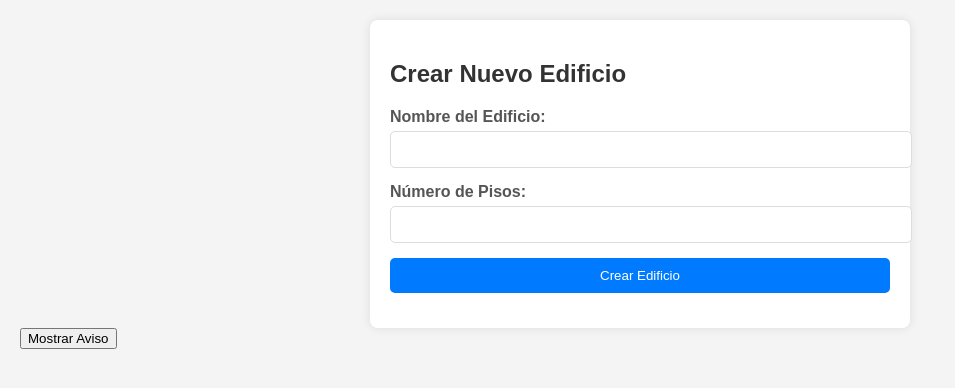
After one commit to Ghost14643/lockerDuoc, a Flask app: page /crear_edificio in a window 1280 px wide. The commit adds this page. Shown: the top 388 px of the page, without its empty margins (0-955 px from the left). Run offline with Flask 3, Linux system fonts and the light colour scheme.

Commit message:
Crear Edificio || piso incluido

```diff
--- a/app.py
+++ b/app.py
@@ -15,6 +15,13 @@ app.secret_key = 'claveMaestra'
 def page_not_found(e):
     return render_template("404.html"), 404
 
+
+
+@app.route('/crear_edificio')
+def crearEdificio():
+    return render_template('crear_edificio.html')
+
+
 @app.route('/login')
 def login():
     return render_template('login.html')
@@ -25,12 +32,16 @@ app.register_blueprint(rutasForm.formLogin_bp)
 # Ruta para cerrar sesión
 app.register_blueprint(rutasForm.logout_bp)
 
+# Ruta para crear el edificio
+app.register_blueprint(rutasForm.creaEdificio_bp)
+
 @app.route('/usuario-reserva')
 def usuarioReserva():
     return render_template('usuario-reserva.html')
 
+
+
 #metodos para filtrar  en busqueda
-import os
 
 @app.route('/')
 def index():
@@ -39,7 +50,6 @@ def index():
     print(session['logged_in'], session['user_id'], session['email'])
 
     # Verificar la estructura de la carpeta 'templates'
-    print("Archivos en la carpeta 'templates':", os.listdir('templates'))
 
     # El resto de tu código sigue igual...
     # Recibir filtros desde el formulario
--- a/python/user.py
+++ b/python/user.py
@@ -7,11 +7,11 @@ CORS(app)  # Habilitar CORS
 app.secret_key = 'claveMaestra'
 
 
+@app.route('/crear_edificio')
+def crearEdificio():
+    return render_template('crear_edificio.html')
 
 
-@app.route('/login')
-def login():
-    return render_template('login.html')
 
 # Ruta para el formulario de login
 @app.route('/formLogin', methods=['POST'])
--- a/static/css/styles.css
+++ b/static/css/styles.css
@@ -121,3 +121,48 @@ h1 {
     text-align: center; /* Centrar el texto del título */
     margin: 0; /* Eliminar margen del h1 */
 }
+
+/*crear-edificio*/
+body {
+    font-family: Arial, sans-serif;
+    background-color: #f4f4f4;
+    margin: 0;
+    padding: 20px;
+}
+.form-container {
+    max-width: 500px;
+    margin: 0 auto;
+    background: #fff;
+    padding: 20px;
+    border-radius: 8px;
+    box-shadow: 0 0 10px rgba(0, 0, 0, 0.1);
+}
+.form-container h2 {
+    margin-bottom: 20px;
+    color: #333;
+}
+.form-group {
+    margin-bottom: 15px;
+}
+.form-group label {
+    display: block;
+    margin-bottom: 5px;
+    color: #555;
+}
+.form-group input,
+.form-group select,
+.form-group textarea {
+    width: 100%;
+    padding: 10px;
+    border: 1px solid #ddd;
+    border-radius: 5px;
+}
+.form-group input[type="submit"] {
+    background: #007bff;
+    color: white;
+    border: none;
+    cursor: pointer;
+}
+.form-group input[type="submit"]:hover {
+    background: #0056b3;
+}
--- /dev/null
+++ b/templates/crear_edificio.html
@@ -0,0 +1,32 @@
+<!DOCTYPE html>
+<html lang="es">
+<head>
+    <meta charset="UTF-8">
+    <meta name="viewport" content="width=device-width, initial-scale=1.0">
+    <title>Crear Nuevo Edificio</title>
+    <link rel="icon" href="{{ url_for('static', filename='img/LockersDuoc.png') }}" type="image/x-icon">
+    <link rel="stylesheet" href="{{ url_for('static', filename='css/styles.css') }}">
+
+</head>
+<body>
+    <div class="form-container">
+        <h2>Crear Nuevo Edificio</h2>
+        <form action="/creaEdificio" method="POST">
+            <div class="form-group">
+                <label for="nombre">Nombre del Edificio:</label>
+                <input type="text" id="nombre" name="nombre" required>
+            </div>
+            <div class="form-group">
+                <label for="numero_pisos">Número de Pisos:</label>
+                <input type="number" id="numero_pisos" name="numero_pisos" required>
+            </div>
+
+            <div class="form-group">
+                <input type="submit" value="Crear Edificio">
+
+            </div>
+        </form>
+    </div>
+    <button onclick="mostrarAviso()">Mostrar Aviso</button>
+</body>
+</html>
```
Also changed, not shown: BDD/script_lockers.sql (+28 -0 lines), python/rutasForm.py (+16 -0 lines), templates/agregar_piso.html (added, +40 -0 lines), python/independ.py (line endings or trailing spaces).
